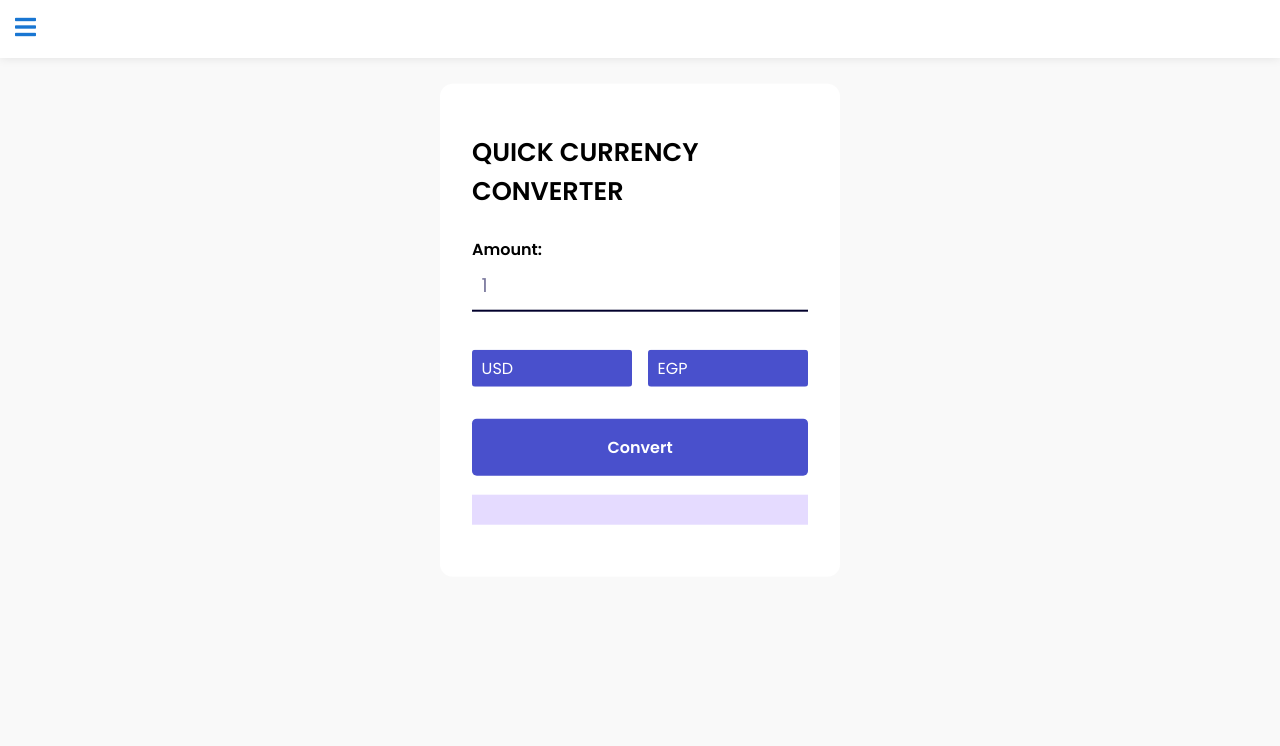
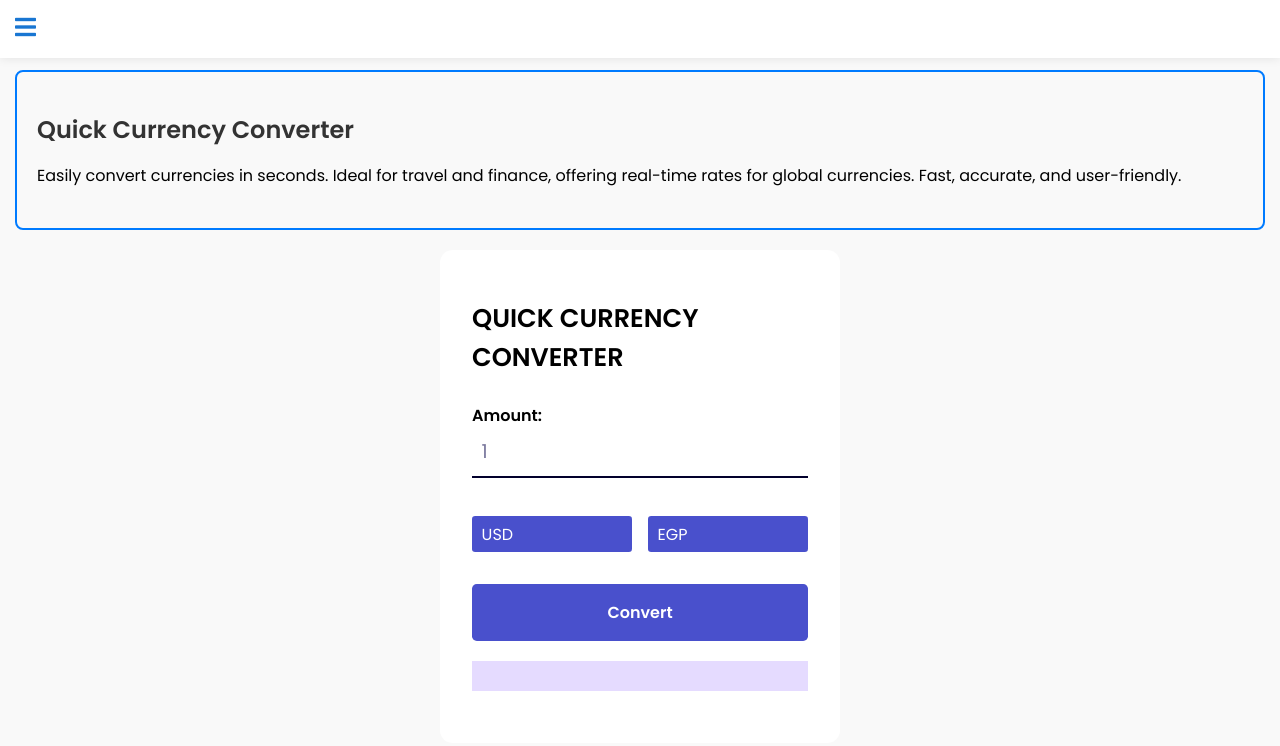
Before and after one commit to hoodaatwa/Quick-Currency-Converter, a plain HTML site: page index.html in a window 1280 px wide. Drawn offline with Linux system fonts and the light colour scheme; no server answers.

Commit message:
Update index.html

```diff
--- a/index.html
+++ b/index.html
@@ -12,23 +12,17 @@
 <link rel="stylesheet" href="https://cdnjs.cloudflare.com/ajax/libs/font-awesome/5.15.1/css/all.min.css"/>
     <!-- Stylesheet-->
  <style>
-
-
-
     body {
 
             font-family: 'Roboto', sans-serif;
 
-            margin: 0 0 70px;
+            margin: 0 0px;
 
-            padding: 70px;
+            padding: 70px 15px 10px;
 
             background-color: #446FAA1A;
 
         }
-
-
-
     #navbar {
 
       position: fixed;
@@ -48,9 +42,6 @@
       z-index: 3;
 
     }
-
-
-
     #menuToggle {
 
       cursor: pointer;
@@ -64,9 +55,6 @@
       box-sizing: content-box;
 
     }
-
-
-
     #menuIcon {
 
       font-size: 24px;
@@ -74,17 +62,11 @@
       color: #1976D2;
 
     }
-
-
-
     #menuIcon.close {
 
       transform: rotate(180deg);
 
     }
-
-
-
     #menuOverlay {
 
       position: fixed;
@@ -266,9 +248,9 @@ body {
   max-width: 25em;
   background-color: #ffffff;
   position: absolute;
-  transform: translate(-50%, -50%);
+  transform: translate(-50%,0);
   left: 50%;
-  margin:260px 0 100px;
+  margin:0px 0 0px;
   padding: 2em;
   border-radius: 0.8em;
 }
@@ -343,6 +325,23 @@ button {
   background-color: #e5dbff;
   padding: 0.8em 0;
 }
+#intro-outline {
+    border: 2px solid #007bff; /* Adjust color as needed */
+    padding: 20px;
+    border-radius: 8px;
+    margin-bottom: 20px; /* Creates space between this outline and the next content block */
+}
+
+h2 {
+    color: #333;
+    font-size: 24px;
+    margin-bottom: 10px;
+}
+
+p {
+    font-size: 16px;
+    margin-bottom: 20px;
+}
 </style>
   </head>
   <body>
@@ -366,7 +365,10 @@ button {
 
   </div>
 
-
+<div id="intro-outline">
+    <h2>Quick Currency Converter</h2>
+    <p>Easily convert currencies in seconds. Ideal for travel and finance, offering real-time rates for global currencies. Fast, accurate, and user-friendly.</p>
+</div>
     <div class="wrapper">
       <div class="app-details">
 
@@ -761,4 +763,4 @@ window.addEventListener("load", convertCurrency);
 </script>
 
   </body>
-</html>
+  </html>
```
